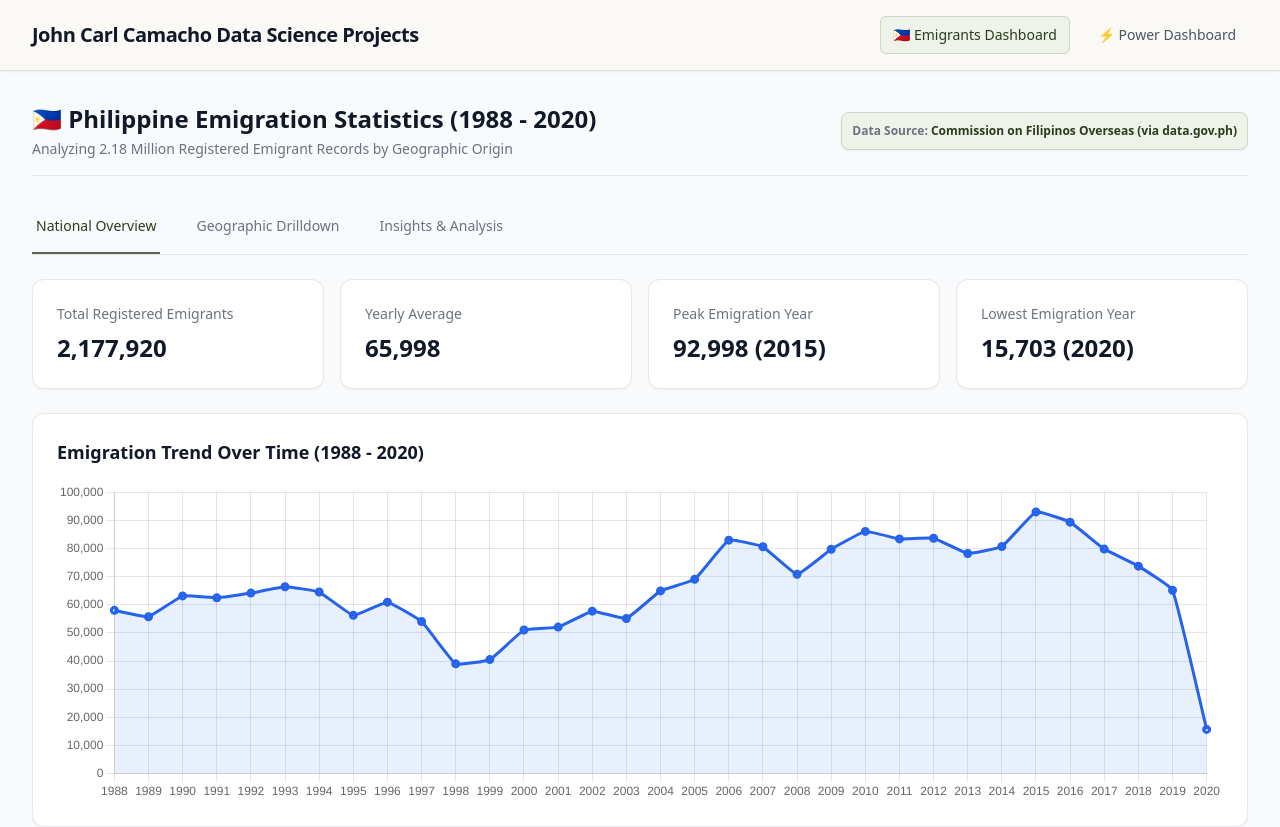
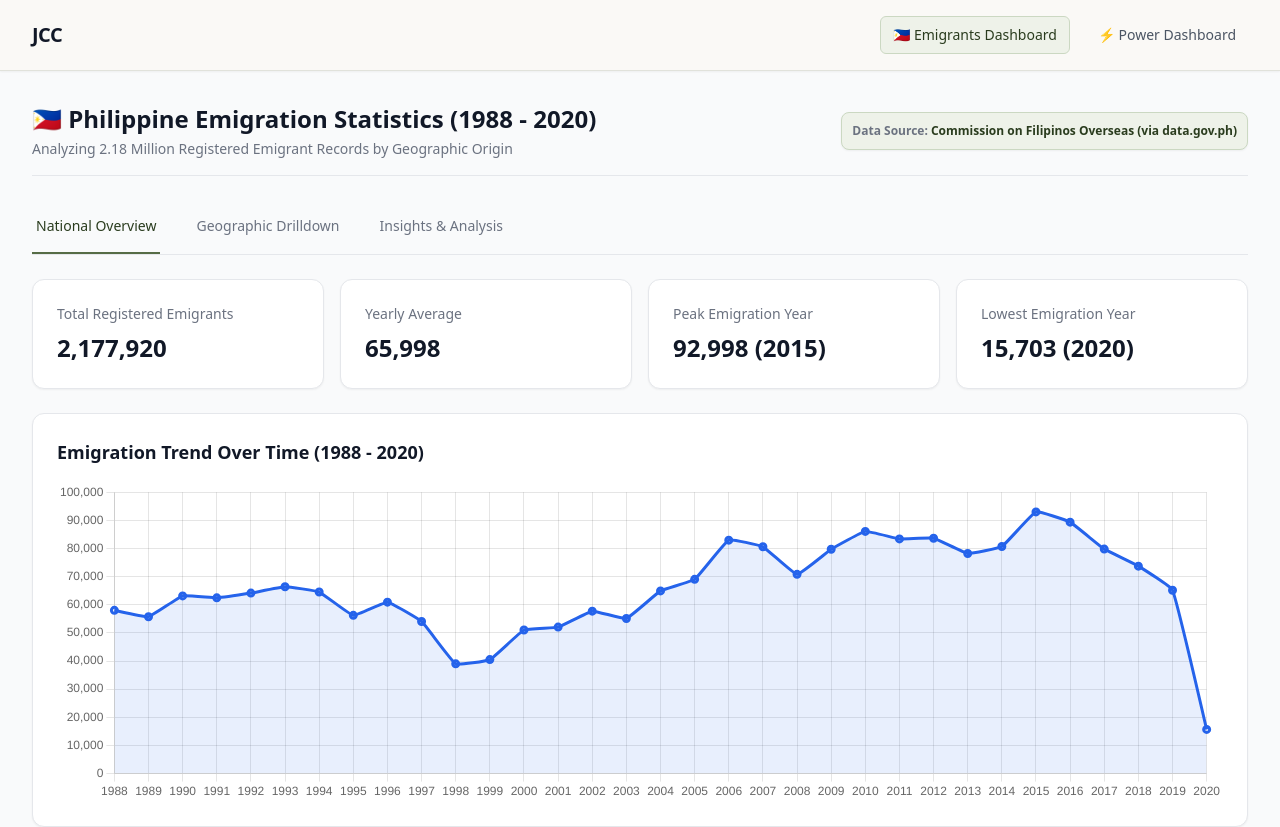
Before and after one commit to Kareyul/Kareyul, a website: page Website for data analysis/public/index.html in a window 1280 px wide. Shown: the top 827 px of the page. Drawn offline with nearby package versions, Linux system fonts and the light colour scheme; no server answers.

Commit message:
Shorten data portal branding to JCC

```diff
--- a/Website for data analysis/public/index.html
+++ b/Website for data analysis/public/index.html
@@ -3,7 +3,7 @@
 <head>
     <meta charset="UTF-8">
     <meta name="viewport" content="width=device-width, initial-scale=1.0">
-    <title>John Carl Camacho Data Science Projects</title>
+    <title>JCC</title>
     <!-- Tailwind CSS for modern responsive styling -->
     <script src="https://cdn.tailwindcss.com"></script>
     <!-- Chart.js for beautiful interactive canvas charts -->
@@ -28,7 +28,7 @@
     <header class="bg-white border-b border-gray-200 sticky top-0 z-50 shadow-sm">
         <div class="max-w-7xl mx-auto px-4 py-4 sm:px-6 lg:px-8 flex justify-between items-center">
             <div class="flex items-center space-x-3">
-                <h1 class="text-xl font-bold tracking-tight text-gray-900">John Carl Camacho Data Science Projects</h1>
+                <h1 class="text-xl font-bold tracking-tight text-gray-900">JCC</h1>
             </div>
             <!-- Tab Buttons -->
             <nav class="flex space-x-4 items-center">
```
